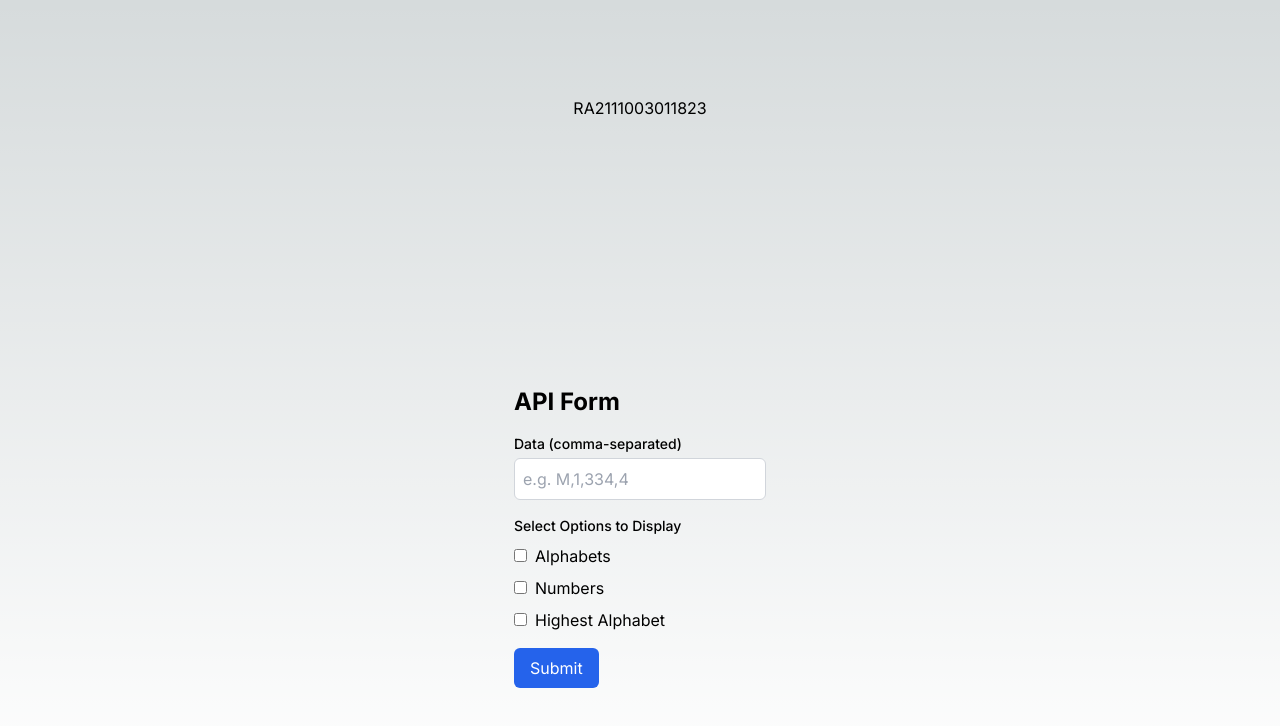
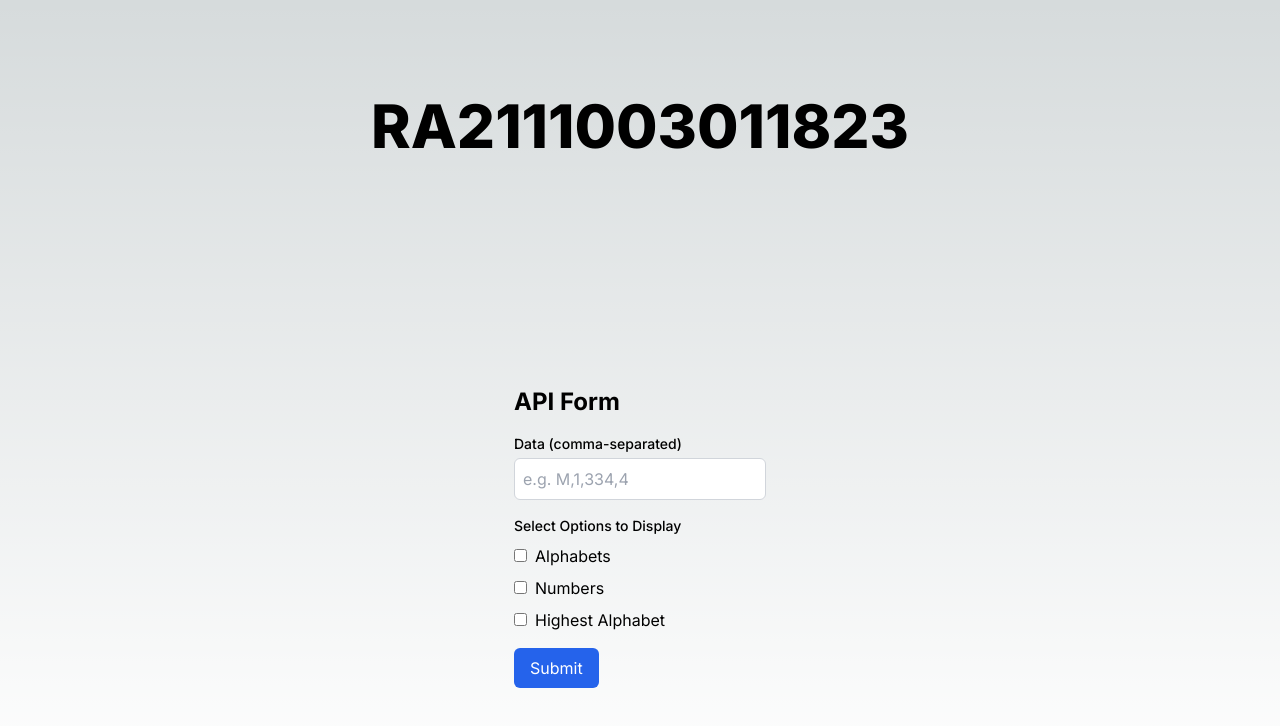
Before and after one commit to Ayush200230/bajaj_qualifier1_frontend, a Next.js app: page / in a window 1280 px wide. Shown: the top 726 px of the page. Built offline with nearby package versions, Linux system fonts and the light colour scheme.

Commit message:
Fixing design

```diff
--- a/src/app/page.js
+++ b/src/app/page.js
@@ -4,7 +4,7 @@ import Image from 'next/image'
 export default function Home() {
     return (
         <main className='flex min-h-screen flex-col items-center justify-between p-24'>
-            <div>RA2111003011823</div>
+            <div className='text-6xl font-extrabold'>RA2111003011823</div>
             <div>
                 <ApiForm />
             </div>
```
